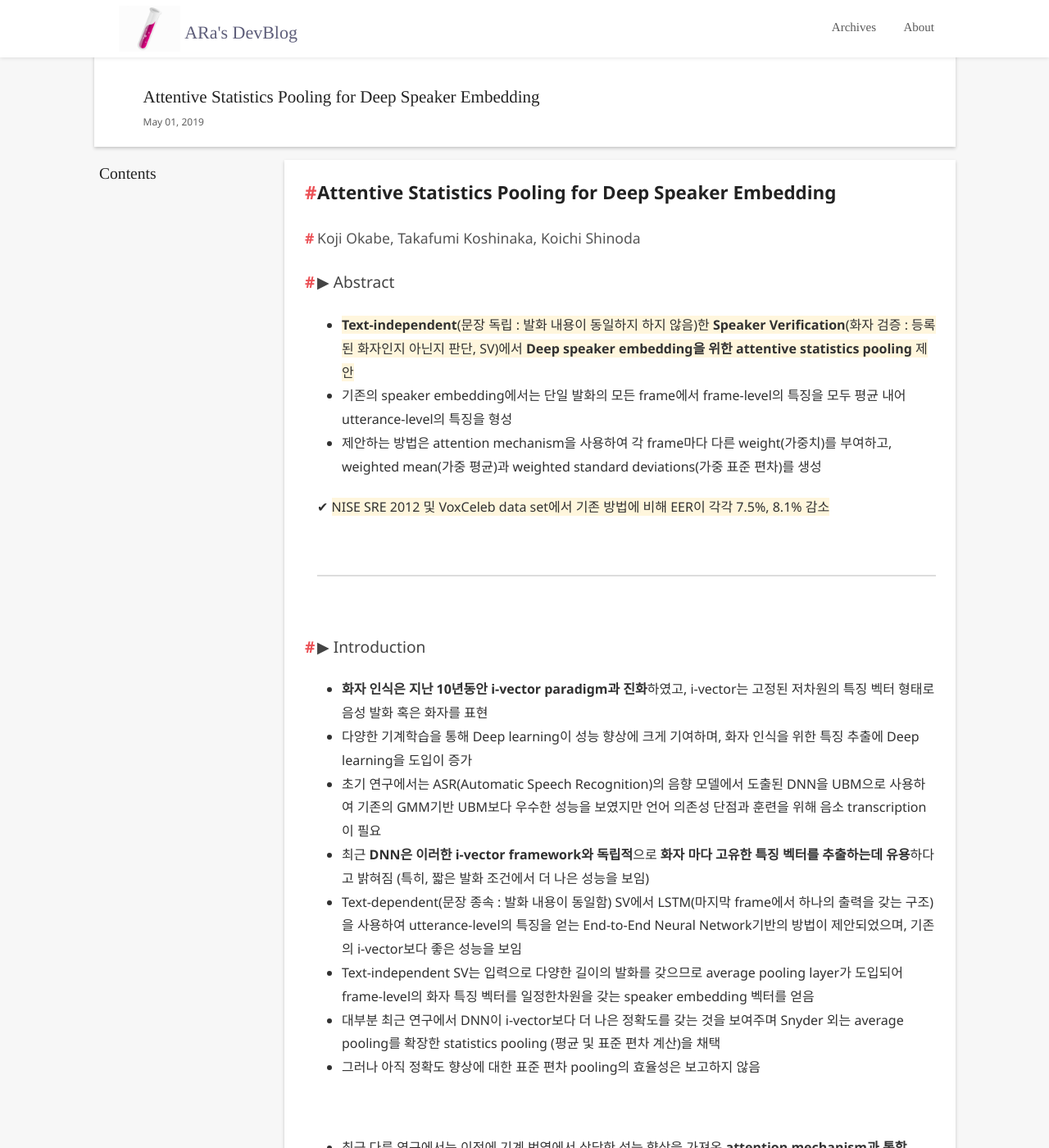
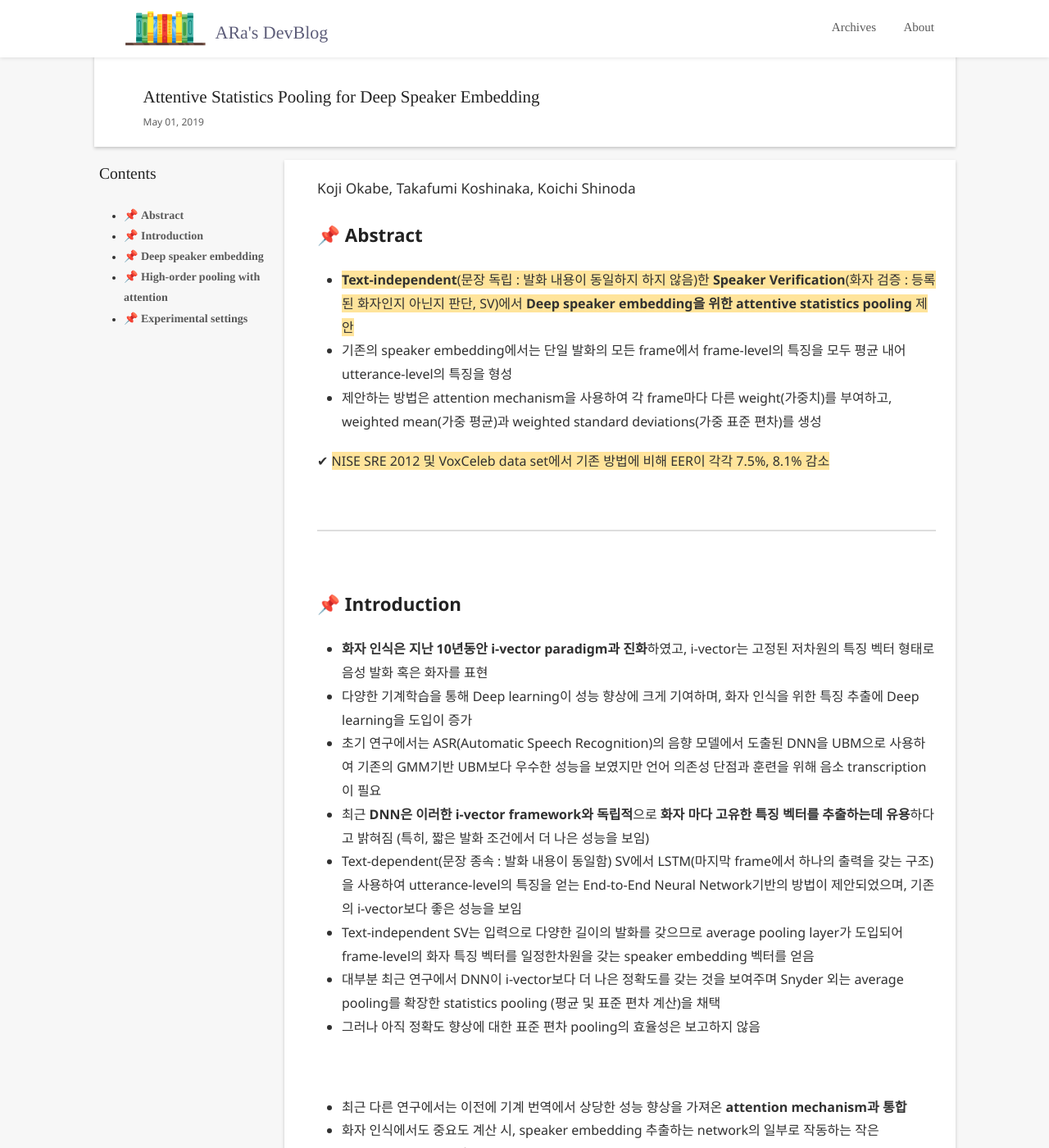
Before and after one commit to arabae/arabae.github.io, a Jekyll site: the page built from _posts/2019-05-01-Attentive Statistics Pooling for Deep Speaker Embedding.md, in a window 1280 px wide and 1400 px high. Shown: the whole window at 82% size. Built offline with Jekyll 4.4.1, drawn with Linux system fonts in a browser that asks for light colours; nearby versions of some CDN libraries; some web fonts are replaced; comment, search, counter and statistics services are not loaded; some of the changed text lies outside the part shown.

Commit message:
convert logo, favicon and modify contents

```diff
--- a/_config.yml
+++ b/_config.yml
@@ -10,7 +10,7 @@ plugins: [jekyll-paginate]
 permalink: /:year-:month-:day-:title
 paginate: 12
 paginate_path: "/page/:num/"
-exclude: ['README.md', 'Gemfile.lock', 'Gemfile', 'Rakefile']
+exclude: ['README.md', 'Gemfile.lock', 'Gemfile', 'Rakefile', 'vendor/bundle/', 'vendor/cache/', 'vendor/gems/', 'vendor/ruby/']
 highlighter: rouge
 markdown: kramdown
 comments :
--- a/_includes/head.html
+++ b/_includes/head.html
@@ -7,7 +7,7 @@
     <meta http-equiv="Cache-Control" content="no-siteapp"/>
     <title>{{ page.title | default: site.name }}</title>
 	<meta name="description" content="{{site.meta_description}}">
-	<link rel="shortcut icon" href="{{ '/style/image/favicon.png' | prepend: site.baseurl }}">
+	<link rel="shortcut icon" href="{{ 'favicon.ico' | relative_url }}" type="image/x-icon">
     <link rel="apple-touch-icon" href="{{ '/style/image/favicon.png' | prepend: site.baseurl }}"/>
     <link href="{{ '/style/css/highlight.min.css' | prepend: site.baseurl }}" rel="stylesheet">
     <link href="{{ '/style/css/style.min.css' | prepend: site.baseurl }}" rel="stylesheet">
--- a/_posts/2019-05-01-Attentive Statistics Pooling for Deep Speaker Embedding.md
+++ b/_posts/2019-05-01-Attentive Statistics Pooling for Deep Speaker Embedding.md
@@ -7,21 +7,20 @@ thumbnail: /style/image/attention.png
 icon: ML
 ---
 
+* contents
+{:toc}
 
-# **Attentive Statistics Pooling for Deep Speaker Embedding**
+<span style="font-size:13pt">Koji Okabe, Takafumi Koshinaka, Koichi Shinoda</span>
 
-#### Koji Okabe, Takafumi Koshinaka, Koichi Shinoda
-
-
-### ▶ Abstract
-- <span style="background-color:#fff6dd">**Text-independent**(문장 독립 : 발화 내용이 동일하지 하지 않음)한 **Speaker Verification**(화자 검증 : 등록된 화자인지 아닌지 판단, SV)에서 **Deep speaker embedding을 위한 attentive statistics pooling** 제안</span>
+# 📌 **Abstract**
+- <span style="background-color:#FFE49B">**Text-independent**(문장 독립 : 발화 내용이 동일하지 하지 않음)한 **Speaker Verification**(화자 검증 : 등록된 화자인지 아닌지 판단, SV)에서 **Deep speaker embedding을 위한 attentive statistics pooling** 제안</span>
 
 - 기존의 speaker embedding에서는 단일 발화의 모든 frame에서 frame-level의 특징을 모두 평균 내어 utterance-level의 특징을 형성
 
 - 제안하는 방법은 attention mechanism을 사용하여 각 frame마다 다른 weight(가중치)를 부여하고, weighted mean(가중 평균)과 weighted standard deviations(가중 표준 편차)를 생성
 
 
-✔  <span style="background-color:#fff6dd">NISE SRE 2012 및 VoxCeleb data set에서 기존 방법에 비해 EER이 각각 7.5%, 8.1% 감소</span>
+✔  <span style="background-color:#FFE49B">NISE SRE 2012 및 VoxCeleb data set에서 기존 방법에 비해 EER이 각각 7.5%, 8.1% 감소</span>
 
 <br/>
 
@@ -29,7 +28,7 @@ icon: ML
 
 <br/>
 
-### ▶ Introduction
+# 📌 **Introduction**
 
 - **화자 인식은 지난 10년동안 i-vector paradigm과 진화**하였고, i-vector는 고정된 저차원의 특징 벡터 형태로 음성 발화 혹은 화자를 표현
 
@@ -67,16 +66,13 @@ icon: ML
 
 <br/>
 
-### ▶ Deep speaker embedding
+# 📌 **Deep speaker embedding**
 
 - 기존의 DNN을 사용한 speaker embedding 추출 방법
 
 > input : acoustic feature (MFCC, filter-bank 등)
->
 > frame-level의 특징 추출을 위해 TDNN, CNN, LSTM 등의 Neural Network
->
 > 가변 길이의 frame-level 특징을 고정 차원의 벡터로 변환하기 위한 pooling layer
->
 > utterance-level의 특징을 추출하기 위한 fully-connected layer(hidden layer 중 하나의 node 수를 작게 하여 bottleneck feature로 사용)
 
 <br/>
@@ -89,7 +85,7 @@ icon: ML
 
 <br/>
 
-### ▶ High-order pooling with attention
+# 📌 **High-order pooling with attention**
 
 < Statistics pooling - 기존에 사용하던 pooling 방법 >
 
@@ -136,16 +132,13 @@ attention mechanism을 사용하여 계산한 **가중치를 통해 mean과 stan
 
 <br/>
 
-### ▶ Experimental settings
+# 📌 **Experimental settings**
 
 **i-vector**
 
 > input : 60차원 MFCC
->
 > UBM : 2048 mixture
->
 > TV matrix, i-vector : 400차원
->
 > Similarity score : PLDA
 
 <br/>
@@ -153,11 +146,7 @@ attention mechanism을 사용하여 계산한 **가중치를 통해 mean과 stan
 **Deep speaker embedding**
 
 > input : 20차원(SRE 12), 40차원(VoxCeleb) MFCC
->
 > hidden layer : 5-layer TDNN(activation function : ReLU, node : 512)
->
 > pooling dimension : 1500차원
->
 > acoustic feature vector(MFCC) 15개 frame으로 frame-level 특징 생성
->
-> 2 fully-connected layer (1st : bottleneck feature - 512, activation function : ReLU, batch normalization)
+> 2 fully-connected layer (1st : bottleneck feature - 512, activation function : ReLU, batch   normalization)
```
Also changed, not shown: favicon.ico (added), style/css/style.min.css, style/image/attention.png (added), style/image/favicon.png (deleted), style/image/logo.png, style/js/nav.min.js.
